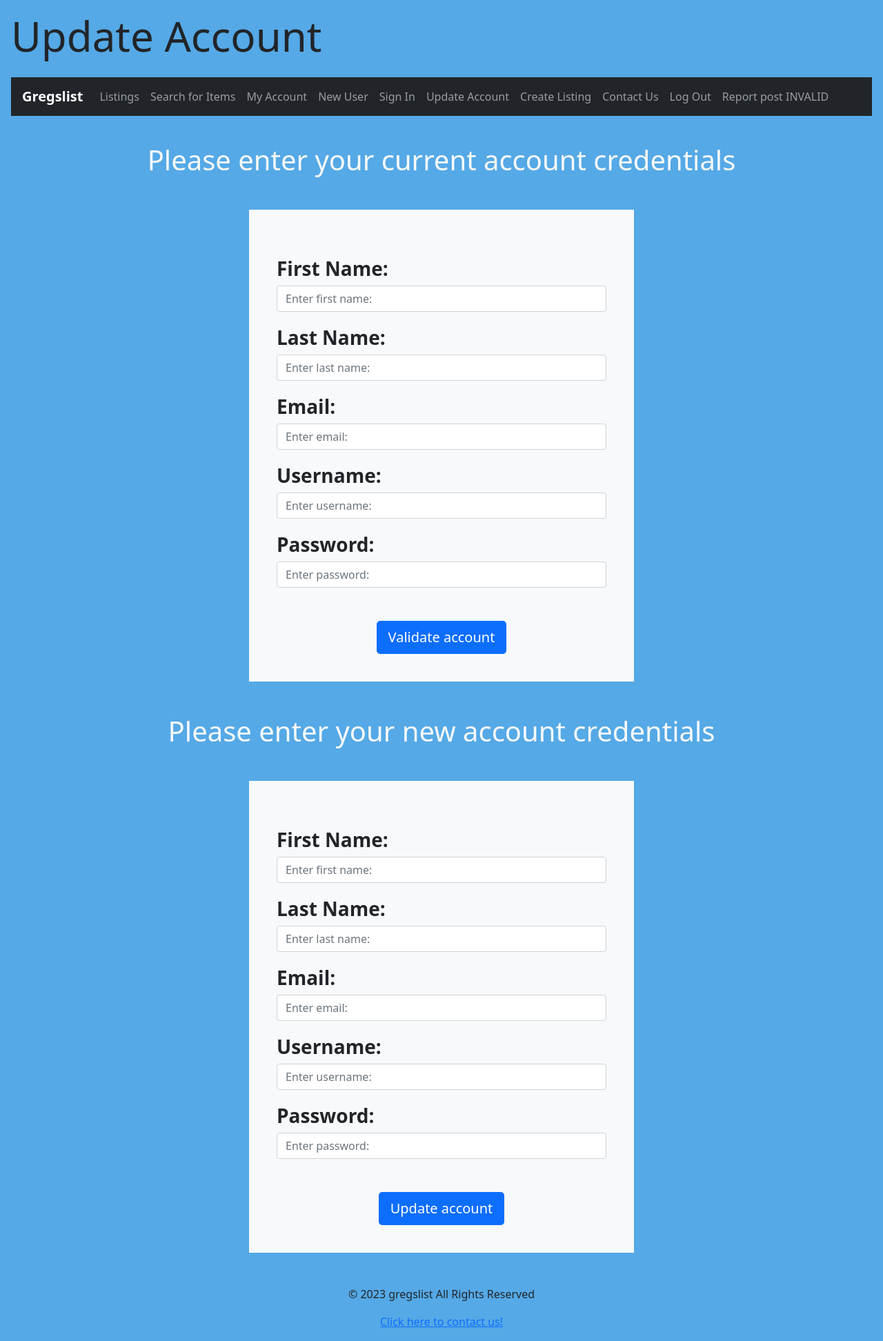
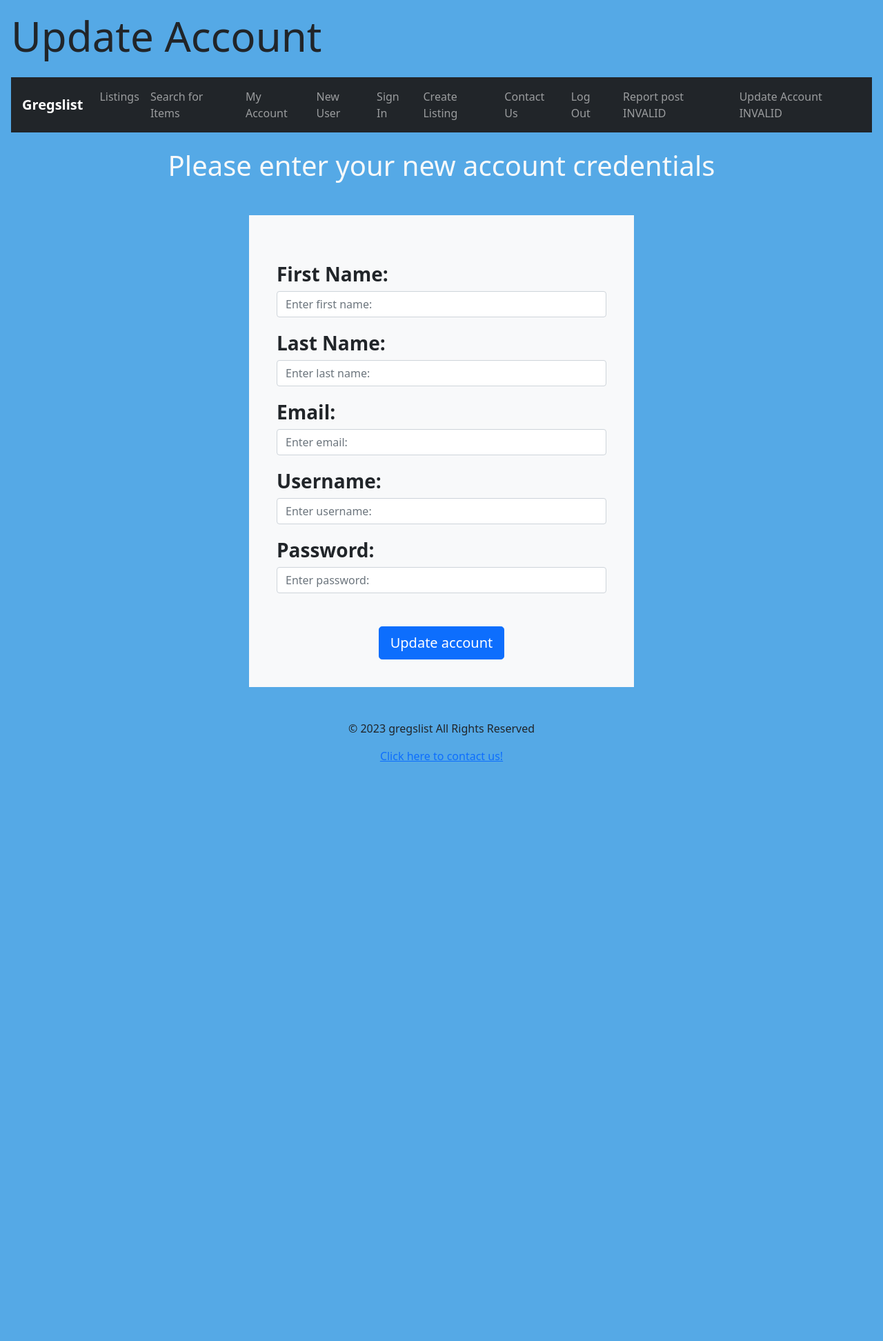
Before and after one commit to ajwild320/Project-Gregslist, a Flask app: page /update_account in a window 1280 px wide. Shown: the whole page at 69% size. After the commit the page ends 1104 px from the top, so only its background shows below. Run offline with Flask 3, Linux system fonts and the light colour scheme; the visitor is signed in with stand-in values (Sample User, id 1).

Commit message:
update_account page reformatted and made session based access

```diff
--- a/app.py
+++ b/app.py
@@ -211,7 +211,11 @@ def signup_form():
 # create update user page
 @app.get('/update_account')
 def update_page():
-    return render_template('update_account.html')
+    try:
+        user = session['user']
+        return render_template('update_account.html')
+    except:
+        return render_template('sign_in.html')
 
 @app.post('/update_account')
 def update_form():
--- a/templates/_layout.html
+++ b/templates/_layout.html
@@ -35,9 +35,6 @@
             <a class="nav-link" href="/sign_in">Sign In</a>
           </li>
           <li class="nav-item">
-            <a class="nav-link" href="/update_account">Update Account</a>
-          </li>
-          <li class="nav-item">
             <a class="nav-link" href="/create_listing">Create Listing</a>
           </li>
           <li class="nav-item">
@@ -51,7 +48,10 @@
 
   <!-- DELETE, ONLY TO TEST PATH FUNCTIONALITY UNTIL SIGN IN FUNCTIONS ARE DEVELOPED-->
           <li class="nav-item">
-            <a class="nav-link" href="/report_post">Report post INVALID</a>
+            <a class="nav-link" href="/report_post">Report post INVALID</a><!--Should be made into a button on the listing-->
+          </li>
+          <li class="nav-item">
+            <a class="nav-link" href="/update_account">Update Account INVALID</a> <!--Now a button on my account page-->
           </li>
   <!-- DONT FORGET TO DELETE-->
 
--- a/templates/my_account.html
+++ b/templates/my_account.html
@@ -25,7 +25,7 @@
         <h3 class="text-center fw-bold pb-5">{{user["email"]}}</h3>
 
         <a href="/update_account" class="btn btn-warning mb-3" role="button">Update Account</a>
-
+        <br>
         <a href="/deactivate_account" class="btn btn-danger" role="button">Deactivate Account</a> <!--https://www.w3schools.com/bootstrap/bootstrap_buttons.asp how to utilize href with a button -->
     </div>
     {% endblock %}
--- a/templates/update_account.html
+++ b/templates/update_account.html
@@ -9,58 +9,29 @@
 
 {% block body %}
 
-<h1 style="padding-top: 1rem; padding-bottom: 2rem;"class="text-center text-light fs-1">Please enter your current account credentials</h1>
-<div class="bg-light w-50 mx-auto p-3 mt-3 mb-5">
-    <form method="post" action="/update">
-        <div class="px-4">
-            <div class="form-group">
-                <label for="formGroupExampleInput" class="mt-5 fs-3 fw-bold">First Name:</label>
-                <input type="text" class="form-control mt-1" id="formGroupExampleInput" placeholder="Enter first name:">
-            </div>
-            <div class="form-group">
-                <label for="formGroupExampleInput" class="mt-3 fs-3 fw-bold">Last Name:</label>
-                <input type="text" class="form-control mt-1" id="formGroupExampleInput" placeholder="Enter last name:">
-            </div>
-            <div class="form-group">
-                <label for="formGroupExampleInput" class="mt-3 fs-3 fw-bold">Email:</label>
-                <input type="text" class="form-control mt-1" id="formGroupExampleInput" placeholder="Enter email:">
-            </div>
-            <div class="form-group">
-                <label for="formGroupExampleInput" class="mt-3 fs-3 fw-bold">Username:</label>
-                <input type="text" class="form-control mt-1" id="formGroupExampleInput" placeholder="Enter username:">
-            </div>
-            <div class="form-group">
-                <label for="formGroupExampleInput" class="mt-3 fs-3 fw-bold">Password:</label>
-                <input type="text" class="form-control mt-1" id="formGroupExampleInput" placeholder="Enter password:">
-            </div>
-        </div>
-        <div class="text-center"><button type="submit" class="btn btn-lg btn-primary mt-5 mb-4" id="button">Validate account</button></div>
-    </form>
-</div>
-
 <h1 style="padding-bottom: 2rem;" class="text-center text-light fs-1">Please enter your new account credentials</h1>
 <div class="bg-light w-50 mx-auto p-3 mt-3 mb-5">
     <form method="post" action="/update">
         <div class="px-4">
             <div class="form-group">
                 <label for="formGroupExampleInput" class="mt-5 fs-3 fw-bold">First Name:</label>
-                <input type="text" class="form-control mt-1" id="formGroupExampleInput" placeholder="Enter first name:">
+                <input type="text" class="form-control mt-1" id="formGroupExampleInput" name="first_name" placeholder="Enter first name:">
             </div>
             <div class="form-group">
                 <label for="formGroupExampleInput" class="mt-3 fs-3 fw-bold">Last Name:</label>
-                <input type="text" class="form-control mt-1" id="formGroupExampleInput" placeholder="Enter last name:">
+                <input type="text" class="form-control mt-1" id="formGroupExampleInput" name="last_name" placeholder="Enter last name:">
             </div>
             <div class="form-group">
                 <label for="formGroupExampleInput" class="mt-3 fs-3 fw-bold">Email:</label>
-                <input type="text" class="form-control mt-1" id="formGroupExampleInput" placeholder="Enter email:">
+                <input type="text" class="form-control mt-1" id="formGroupExampleInput"name="email" placeholder="Enter email:">
             </div>
             <div class="form-group">
                 <label for="formGroupExampleInput" class="mt-3 fs-3 fw-bold">Username:</label>
-                <input type="text" class="form-control mt-1" id="formGroupExampleInput" placeholder="Enter username:">
+                <input type="text" class="form-control mt-1" id="formGroupExampleInput" name="username" placeholder="Enter username:">
             </div>
             <div class="form-group">
                 <label for="formGroupExampleInput" class="mt-3 fs-3 fw-bold">Password:</label>
-                <input type="text" class="form-control mt-1" id="formGroupExampleInput" placeholder="Enter password:">
+                <input type="text" class="form-control mt-1" id="formGroupExampleInput" name="password" placeholder="Enter password:">
             </div>
         </div>
         <div class="text-center"><button type="submit" class="btn btn-lg btn-primary mt-5 mb-4" id="button">Update account</button></div>
```
